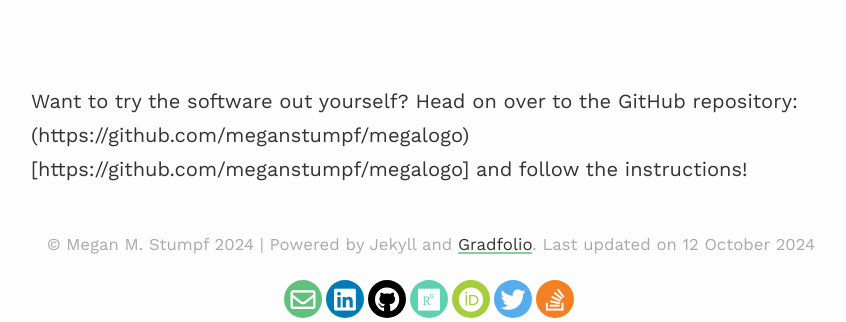
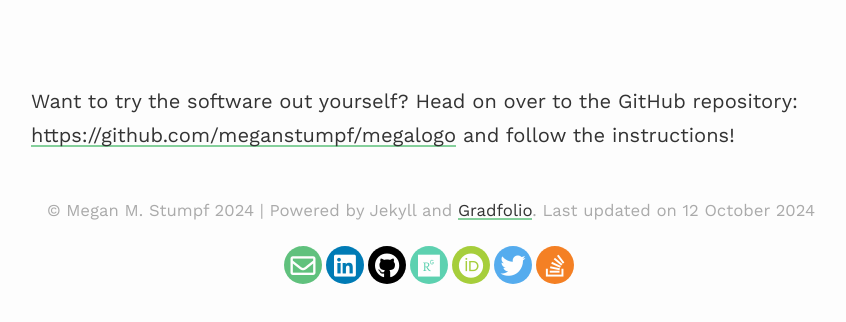
Before and after one commit to meganstumpf/meganstumpf.github.io, a Jekyll site: the page built from _projects/megaLogo.md, in a window 1280 px wide, cut to the strip 1406-1728 px from the top of the page. Shown: the whole strip, without its empty margins (209-1055 px from the left). Built offline with Jekyll 4.4.1, drawn with Linux system fonts in a browser that asks for light colours; nearby versions of some CDN libraries; after the commit the page ends 1694 px from its top, so only the background shows below that.

Commit message:
Update megaLogo.md
fixed repo link

```diff
--- a/_projects/megaLogo.md
+++ b/_projects/megaLogo.md
@@ -19,4 +19,5 @@ To model its use, I generated a test data set that randomly assigned both the nu
 </div>
 <br><br>
 
-Want to try the software out yourself? Head on over to the GitHub repository: (https://github.com/meganstumpf/megalogo)[https://github.com/meganstumpf/megalogo] and follow the instructions!
+Want to try the software out yourself? Head on over to the GitHub repository: <br>
+<a href="https://github.com/meganstumpf/megalogo">https://github.com/meganstumpf/megalogo</a> and follow the instructions!
```
